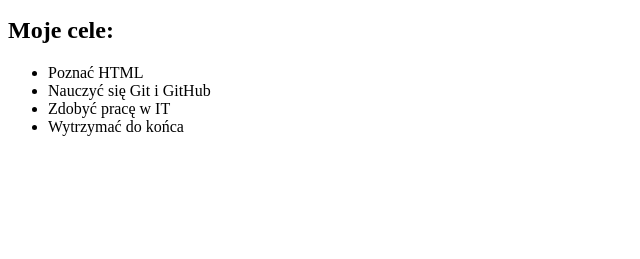
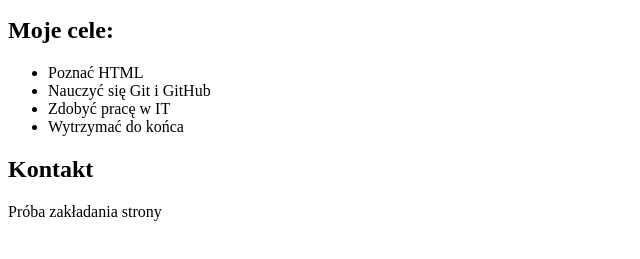
Before and after one commit to Michpio89/IT37, a plain HTML site: page index.html in a window 1280 px wide. Shown: the part 101-360 px from the top of the page, without its empty margins (0-640 px from the left). Drawn offline with Linux system fonts and the light colour scheme.

Commit message:
Update index.html

```diff
--- a/index.html
+++ b/index.html
@@ -18,7 +18,11 @@
       <li>Nauczyć się Git i GitHub</li>
       <li>Zdobyć pracę w IT</li>
       <li>Wytrzymać do końca</li>
-   </ul>
+    </ul>
+
+    <h2>Kontakt</h2>
+
+    <p>Próba zakładania strony</p>
 
 </body>
 </html>
```
